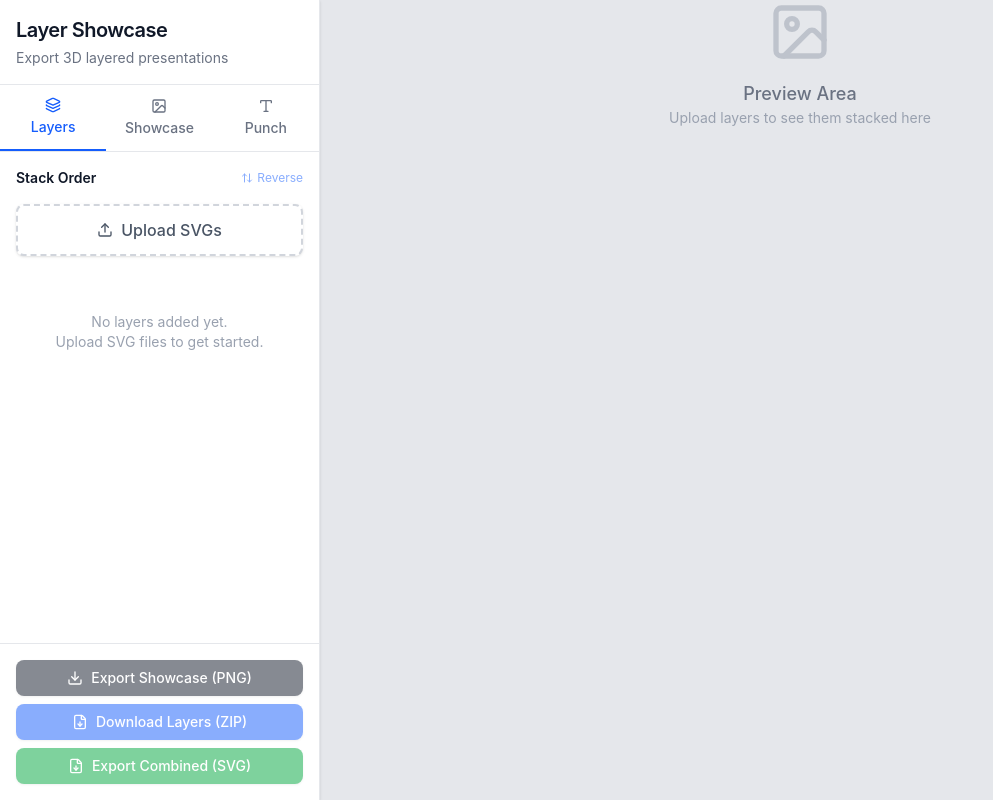
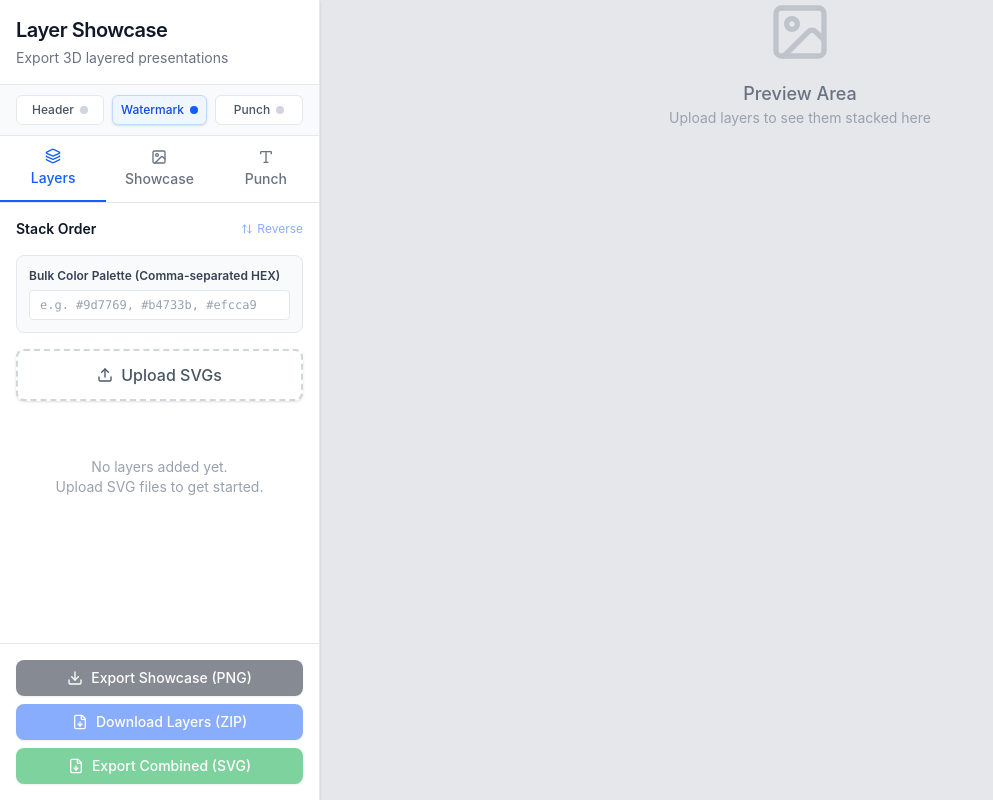
Before and after one commit to Imcoder2018/Punch-SVG-Layers, a Next.js app: page / in a window 1280 px wide. Shown: the whole page, without its empty margins (0-993 px from the left). Built offline with nearby package versions, Linux system fonts and the light colour scheme.

Commit message:
Auto-save: 2026-07-19 00:20:09

```diff
--- a/app/page.tsx
+++ b/app/page.tsx
@@ -303,15 +303,16 @@ const LayerRow: React.FC<LayerRowProps> = ({
 export default function App() {
   const [layers, setLayers] = useState<SvgLayer[]>([]);
   const [activeTab, setActiveTab] = useState<'layers' | 'showcase' | 'punch'>('layers');
+  const [bulkColorsInput, setBulkColorsInput] = useState('');
   const [showcaseSettings, setShowcaseSettings] = useState<ShowcaseSettings>({
-    preset: 'diagonal',
+    preset: 'stacked',
     spacingX: 80,
     spacingY: 60,
     scale: 0.8,
     dropShadowBlur: 20,
     dropShadowOffsetX: 15,
     dropShadowOffsetY: 15,
-    dropShadowOpacity: 0.4,
+    dropShadowOpacity: 0,
     backgroundColor: '#F3F4F6', // light gray
     canvasWidth: 3000,
     canvasHeight: 2250,
@@ -321,7 +322,7 @@ export default function App() {
     enabled: true,
     text: 'BetterCuts',
     color: '#000000',
-    opacity: 0.1,
+    opacity: 0.25,
     size: 48,
     angle: -45,
     gapX: 300,
@@ -337,13 +338,13 @@ export default function App() {
   });
 
   const [punchSettings, setPunchSettings] = useState<PunchSettings>({
-    enabled: true,
+    enabled: false,
     startNumber: 1,
     xPos: 20, // offset from edge
     yPos: 20,
-    align: 'right',
-    baseline: 'bottom',
-    fontSize: 200,
+    align: 'left',
+    baseline: 'top',
+    fontSize: 3000,
     fontFamily: 'Arial, sans-serif',
     color: '#000000',
     mirror: false,
@@ -382,6 +383,49 @@ export default function App() {
   const previewContainerRef = useRef<HTMLDivElement>(null);
   const [previewScale, setPreviewScale] = useState(0.2);
 
+  const autoFitCanvas = (currentLayers = layers, preset = showcaseSettings.preset) => {
+    if (currentLayers.length === 0) return;
+    const baseW = currentLayers[0].width || 800;
+    const baseH = currentLayers[0].height || 800;
+    let bestScale = 1;
+
+    // Auto fit math
+    if (preset.startsWith('grid') || preset === 'horizontal' || preset === 'vertical') {
+      // For these layouts we want them side-by-side with 5% padding
+      const padX = showcaseSettings.canvasWidth * 0.05;
+      const padY = showcaseSettings.canvasHeight * 0.05;
+      const availW = showcaseSettings.canvasWidth - 2 * padX;
+      const availH = showcaseSettings.canvasHeight - 2 * padY;
+
+      let cols = currentLayers.length;
+      let rows = 1;
+      if (preset.startsWith('grid')) {
+        cols = preset === 'grid-auto' ? Math.ceil(Math.sqrt(currentLayers.length)) : parseInt(preset.split('-')[1]) || 4;
+        rows = Math.ceil(currentLayers.length / cols);
+      } else if (preset === 'vertical') {
+        cols = 1;
+        rows = currentLayers.length;
+      }
+
+      // we assume spacing is a standard 40px
+      const defaultGap = 40;
+      const totalW_unscaled = cols * baseW + (cols - 1) * defaultGap;
+      const totalH_unscaled = rows * baseH + (rows - 1) * defaultGap;
+
+      const scaleX = availW / totalW_unscaled;
+      const scaleY = availH / totalH_unscaled;
+      bestScale = Math.min(scaleX, scaleY);
+
+      setShowcaseSettings(s => ({ ...s, scale: bestScale, spacingX: defaultGap, spacingY: defaultGap }));
+    } else {
+      // For stacked, diagonal, circular, etc. just scale the first layer to fill most of the canvas
+      const availW = showcaseSettings.canvasWidth * 0.7;
+      const availH = showcaseSettings.canvasHeight * 0.7;
+      bestScale = Math.min(availW / baseW, availH / baseH);
+      setShowcaseSettings(s => ({ ...s, scale: bestScale }));
+    }
+  };
+
   useEffect(() => {
     if (!previewContainerRef.current) return;
     const observer = new ResizeObserver((entries) => {
@@ -396,19 +440,31 @@ export default function App() {
     return () => observer.disconnect();
   }, [showcaseSettings.canvasWidth, showcaseSettings.canvasHeight]);
 
-  const handleFileUpload = (e: React.ChangeEvent<HTMLInputElement>) => {
+  const handleFileUpload = async (e: React.ChangeEvent<HTMLInputElement>) => {
     const files = e.target.files;
     if (!files) return;
 
+    const fileList = Array.from(files).filter(
+      (file) => file.type === 'image/svg+xml' || file.name.endsWith('.svg')
+    );
+    if (fileList.length === 0) return;
+
     let currentColorOffset = layers.length;
-
-    Array.from(files).forEach((file, index) => {
-      if (file.type !== 'image/svg+xml' && !file.name.endsWith('.svg')) return;
-
+    const newLayersToAdd: SvgLayer[] = [];
+
+    // Helper to read file as text
+    const readFileAsText = (file: File): Promise<string> => {
+      return new Promise((resolve) => {
         const reader = new FileReader();
-      reader.onload = (event) => {
-        const content = event.target?.result as string;
-        if (content) {
+        reader.onload = (event) => resolve((event.target?.result as string) || '');
+        reader.readAsText(file);
+      });
+    };
+
+    for (const file of fileList) {
+      const content = await readFileAsText(file);
+      if (!content) continue;
+
       const parser = new DOMParser();
       const doc = parser.parseFromString(content, 'image/svg+xml');
       const svgElement = doc.documentElement;
@@ -459,7 +515,7 @@ export default function App() {
             viewBox: viewBox || undefined,
           };
           currentColorOffset++;
-              setLayers((prev) => [...prev, newLayer]);
+          newLayersToAdd.push(newLayer);
         });
       } else {
         // Single layer
@@ -478,12 +534,15 @@ export default function App() {
           viewBox: viewBox || undefined,
         };
         currentColorOffset++;
-            setLayers((prev) => [...prev, newLayer]);
-          }
-        }
-      };
-      reader.readAsText(file);
-    });
+        newLayersToAdd.push(newLayer);
+      }
+    }
+
+    if (newLayersToAdd.length > 0) {
+      const updatedLayers = [...layers, ...newLayersToAdd];
+      setLayers(updatedLayers);
+      autoFitCanvas(updatedLayers);
+    }
 
     if (fileInputRef.current) {
       fileInputRef.current.value = '';
@@ -505,6 +564,28 @@ export default function App() {
     newLayers[index] = newLayers[index + direction];
     newLayers[index + direction] = temp;
     setLayers(newLayers);
+  };
+
+  const handleBulkColorsChange = (value: string) => {
+    setBulkColorsInput(value);
+    const parts = value.split(',')
+      .map(c => c.trim())
+      .filter(c => c.length > 0);
+
+    setLayers(prevLayers =>
+      prevLayers.map((layer, idx) => {
+        if (idx < parts.length) {
+          let cleanVal = parts[idx];
+          if (!cleanVal.startsWith('#')) {
+            cleanVal = '#' + cleanVal;
+          }
+          if (isValidHexColor(cleanVal)) {
+            return { ...layer, color: normalizeHexColor(cleanVal).toLowerCase() };
+          }
+        }
+        return layer;
+      })
+    );
   };
 
   // Extract SVG content and inject color
@@ -1027,6 +1108,52 @@ export default function App() {
           <p className="text-sm text-gray-500 mt-1">Export 3D layered presentations</p>
         </div>
 
+        {/* Shortcut Toggles */}
+        <div className="px-4 py-2.5 border-b border-gray-200 bg-gray-50 flex items-center justify-between gap-2 text-xs">
+          <button
+            onClick={() => setHeaderSettings(prev => ({ ...prev, enabled: !prev.enabled }))}
+            className={`flex-1 py-1.5 px-2 rounded-md font-medium border transition-all flex items-center justify-center gap-1.5 ${
+              headerSettings.enabled
+                ? 'bg-blue-50 border-blue-200 text-blue-700 shadow-sm'
+                : 'bg-white border-gray-200 text-gray-600 hover:bg-gray-100 hover:text-gray-900'
+            }`}
+          >
+            <span>Header</span>
+            <span className={`w-2 h-2 rounded-full transition-colors ${headerSettings.enabled ? 'bg-blue-600' : 'bg-gray-300'}`} />
+          </button>
+
+          <button
+            onClick={() => {
+              const nextEnabled = !watermarkSettings.enabled;
+              setWatermarkSettings(prev => ({
+                ...prev,
+                enabled: nextEnabled,
+                text: nextEnabled ? `${layers.length} Layers` : prev.text
+              }));
+            }}
+            className={`flex-1 py-1.5 px-2 rounded-md font-medium border transition-all flex items-center justify-center gap-1.5 ${
+              watermarkSettings.enabled
+                ? 'bg-blue-50 border-blue-200 text-blue-700 shadow-sm'
+                : 'bg-white border-gray-200 text-gray-600 hover:bg-gray-100 hover:text-gray-900'
+            }`}
+          >
+            <span>Watermark</span>
+            <span className={`w-2 h-2 rounded-full transition-colors ${watermarkSettings.enabled ? 'bg-blue-600' : 'bg-gray-300'}`} />
+          </button>
+
+          <button
+            onClick={() => setPunchSettings(prev => ({ ...prev, enabled: !prev.enabled }))}
+            className={`flex-1 py-1.5 px-2 rounded-md font-medium border transition-all flex items-center justify-center gap-1.5 ${
+              punchSettings.enabled
+                ? 'bg-purple-50 border-purple-200 text-purple-700 shadow-sm'
+                : 'bg-white border-gray-200 text-gray-600 hover:bg-gray-100 hover:text-gray-900'
+            }`}
+          >
+            <span>Punch</span>
+            <span className={`w-2 h-2 rounded-full transition-colors ${punchSettings.enabled ? 'bg-purple-600' : 'bg-gray-300'}`} />
+          </button>
+        </div>
+
         {/* Tabs */}
         <div className="flex border-b border-gray-200 text-sm">
           <button
@@ -1075,6 +1202,20 @@ export default function App() {
                   Reverse
                 </button>
               </div>
+
+              {/* Paste bulk colors input bar */}
+              <div className="bg-gray-50 border border-gray-200 rounded-lg p-3 space-y-1.5">
+                <label className="block text-xs font-semibold text-gray-700">
+                  Bulk Color Palette (Comma-separated HEX)
+                </label>
+                <input
+                  type="text"
+                  value={bulkColorsInput}
+                  onChange={(e) => handleBulkColorsChange(e.target.value)}
+                  placeholder="e.g. #9d7769, #b4733b, #efcca9"
+                  className="w-full text-xs border border-gray-200 rounded px-2.5 py-1.5 font-mono focus:outline-none focus:ring-1 focus:ring-blue-500 focus:border-blue-500 bg-white text-gray-900 placeholder-gray-400"
+                />
+              </div>
               <button
                 onClick={() => fileInputRef.current?.click()}
                 className="w-full py-3 px-4 bg-white border-2 border-dashed border-gray-300 rounded-lg text-gray-600 hover:border-blue-500 hover:bg-blue-50 transition-colors flex items-center justify-center font-medium shadow-sm"
@@ -1111,48 +1252,7 @@ export default function App() {
                 <div className="flex items-center justify-between mb-2">
                   <label className="block text-sm font-medium text-gray-700">Preset Layout</label>
                   <button
-                    onClick={() => {
-                      if (layers.length === 0) return;
-                      const baseW = layers[0].width || 800;
-                      const baseH = layers[0].height || 800;
-                      let bestScale = 1;
-
-                      // Auto fit math
-                      if (showcaseSettings.preset.startsWith('grid') || showcaseSettings.preset === 'horizontal' || showcaseSettings.preset === 'vertical') {
-                        // For these layouts we want them side-by-side with 5% padding
-                        const padX = showcaseSettings.canvasWidth * 0.05;
-                        const padY = showcaseSettings.canvasHeight * 0.05;
-                        const availW = showcaseSettings.canvasWidth - 2 * padX;
-                        const availH = showcaseSettings.canvasHeight - 2 * padY;
-
-                        let cols = layers.length;
-                        let rows = 1;
-                        if (showcaseSettings.preset.startsWith('grid')) {
-                          cols = showcaseSettings.preset === 'grid-auto' ? Math.ceil(Math.sqrt(layers.length)) : parseInt(showcaseSettings.preset.split('-')[1]) || 4;
-                          rows = Math.ceil(layers.length / cols);
-                        } else if (showcaseSettings.preset === 'vertical') {
-                          cols = 1;
-                          rows = layers.length;
-                        }
-
-                        // we assume spacing is a standard 40px
-                        const defaultGap = 40;
-                        const totalW_unscaled = cols * baseW + (cols - 1) * defaultGap;
-                        const totalH_unscaled = rows * baseH + (rows - 1) * defaultGap;
-
-                        const scaleX = availW / totalW_unscaled;
-                        const scaleY = availH / totalH_unscaled;
-                        bestScale = Math.min(scaleX, scaleY);
-
-                        setShowcaseSettings(s => ({ ...s, scale: bestScale, spacingX: defaultGap, spacingY: defaultGap }));
-                      } else {
-                        // For stacked, diagonal, circular, etc. just scale the first layer to fill most of the canvas
-                        const availW = showcaseSettings.canvasWidth * 0.7;
-                        const availH = showcaseSettings.canvasHeight * 0.7;
-                        bestScale = Math.min(availW / baseW, availH / baseH);
-                        setShowcaseSettings(s => ({ ...s, scale: bestScale }));
-                      }
-                    }}
+                    onClick={() => autoFitCanvas()}
                     className="text-xs bg-blue-100 text-blue-700 px-2 py-1 rounded hover:bg-blue-200 transition-colors font-medium"
                   >
                     Auto Fit Canvas
@@ -1312,7 +1412,21 @@ export default function App() {
                 <div className="flex items-center justify-between mb-3">
                   <h3 className="text-sm font-semibold text-gray-900">Watermark</h3>
                   <div className="relative inline-block w-10 align-middle select-none transition duration-200 ease-in">
-                    <input type="checkbox" name="wm-toggle" id="wm-toggle" className="toggle-checkbox absolute block w-5 h-5 rounded-full bg-white border-4 appearance-none cursor-pointer transition-transform duration-200 ease-in-out checked:translate-x-5 checked:border-blue-600" checked={watermarkSettings.enabled} onChange={(e) => setWatermarkSettings({ ...watermarkSettings, enabled: e.target.checked })} />
+                    <input
+                      type="checkbox"
+                      name="wm-toggle"
+                      id="wm-toggle"
+                      className="toggle-checkbox absolute block w-5 h-5 rounded-full bg-white border-4 appearance-none cursor-pointer transition-transform duration-200 ease-in-out checked:translate-x-5 checked:border-blue-600"
+                      checked={watermarkSettings.enabled}
+                      onChange={(e) => {
+                        const isEnabled = e.target.checked;
+                        setWatermarkSettings({
+                          ...watermarkSettings,
+                          enabled: isEnabled,
+                          text: isEnabled ? `${layers.length} Layers` : watermarkSettings.text
+                        });
+                      }}
+                    />
                     <label htmlFor="wm-toggle" className="toggle-label block overflow-hidden h-5 rounded-full bg-gray-300 cursor-pointer"></label>
                   </div>
                 </div>
```
Also changed, not shown: 1 other file (tests, documents, lock files or other folders). Lines whose indentation alone changed are shown as unchanged.
